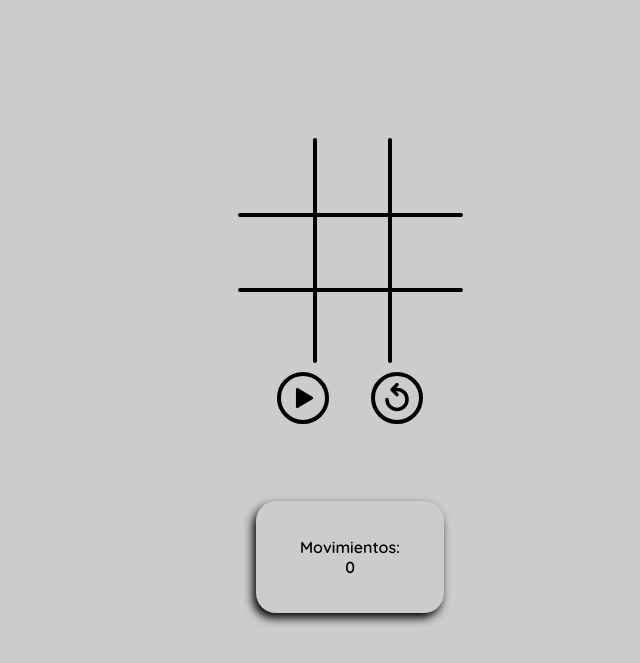
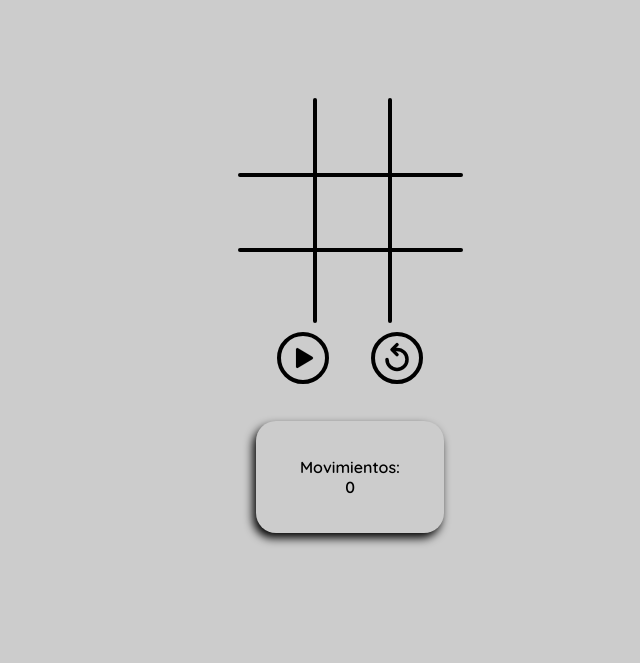
Before and after one commit to FranciscoMorganti/Ta-Te-Ti, a plain HTML site: page index.html in a window 1280 px wide. Shown: the part 99-762 px from the top of the page, without its empty margins (290-930 px from the left). Drawn offline with nearby package versions, Linux system fonts and the light colour scheme.

Commit message:
Update styles.css

```diff
--- a/styles.css
+++ b/styles.css
@@ -196,7 +196,7 @@ h1{
 .tateti__main{
     position: relative;
     width: 100%;
-    height: 60vh;
+    height: 50vh;
     display: flex;
     flex-direction: column;
     justify-content: center;
@@ -449,7 +449,6 @@ h1{
 }
 
 .tateti__reproductor-de-musica iframe{
-    transform: rotate(90deg) scale(0.6);
     bottom: 0;
     right: 0;
 }
```
